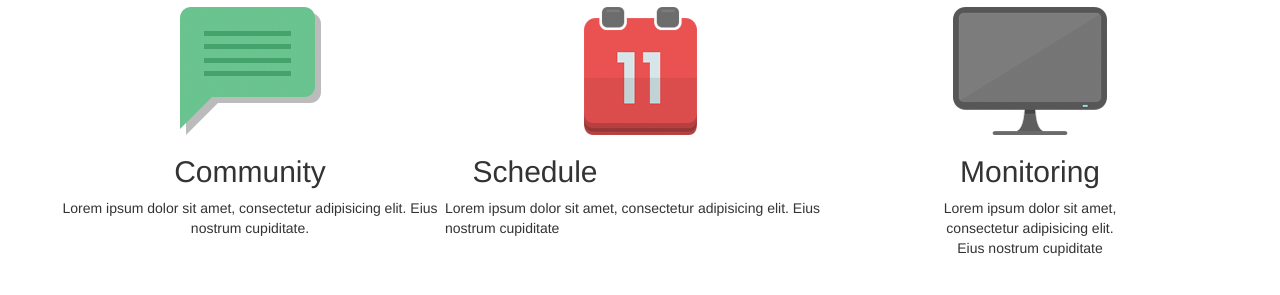
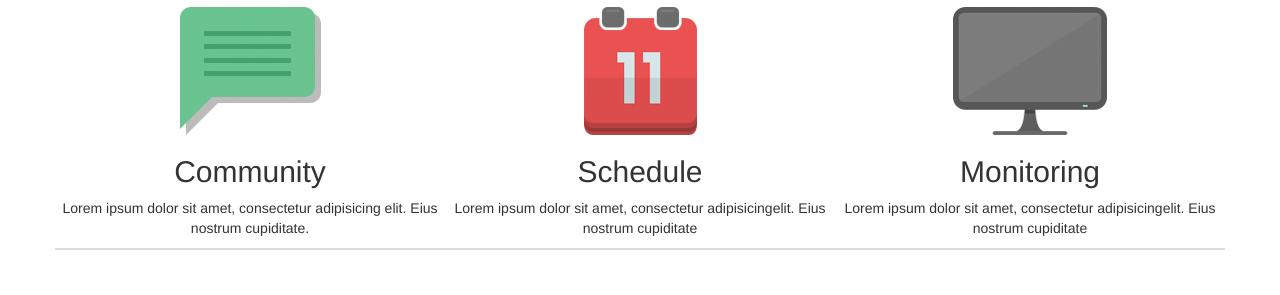
Before and after one commit to kumelkalen/responsive-pratt, a plain HTML site: page index.html in a window 1280 px wide. Shown: the part 653-948 px from the top of the page. Before the commit the page ends 921 px from the top, so only its background shows below. Drawn offline with Linux system fonts and the light colour scheme.

Commit message:
Dejamos las tres columnas iguales.

```diff
--- a/css/main.css
+++ b/css/main.css
@@ -21,6 +21,6 @@ h1{
 	justify-content: center;
 }
 
-.rojo{
-	border:2px solid red;
+.border-total{
+	border-bottom: 2px solid Gainsboro;
 }
--- a/index.html
+++ b/index.html
@@ -29,12 +29,12 @@
 				<h2>Designed To Excel<p>
 			</div>
 		</div>
-			<!-- Primer contenedor de 12 columnas-->
+
 		<div class="row">
-				<div class="col-md-12">
-					<!-- Lo dividimos en 3 div -->
+			<div class="col-md-12 border-total"><!-- Primer contenedor de 12 columnas-->
 				<div class="row">
-						<div class="col-md-4"><!-- Primer cuadro -->
+
+					<div class="col-md-4"><!-- Primera columna -->
 						<div class="row text-center">
 							<div class="row text-center">
 								<div class="col-md-6 col-md-offset-3 ">
@@ -57,9 +57,8 @@
 						</div><!-- Cierre row primera columna -->
 					</div><!-- Cierre primer columna -->
 
-						<div class="col-md-4"><!-- Segundo Cuadro -->
-							<div class="row">
-
+					<div class="col-md-4"><!-- Segunda columna -->
+						<div class="row text-center">
 							<div class="row text-center">
 								<div class="col-md-6 col-md-offset-3">
 									<img src="assets/img/intro02.png" alt="">
@@ -67,35 +66,56 @@
 							</div><!-- Cierre contenedor imagen -->
 
 							<div class="row text-center">
-									<div class="col-md-6">
+								<div class="col-md-6 col-md-offset-3">
 									<h2>Schedule</h2>
 								</div>
 							</div><!-- Cierre contenedor h2 -->
 
-								<div class="row">
+							<div class="row text-center">
 								<div class="col-md-12">
-										<p>Lorem ipsum dolor sit amet, consectetur adipisicing elit. Eius nostrum cupiditate</p>
+									<p>Lorem ipsum dolor sit amet, consectetur adipisicingelit. Eius nostrum cupiditate</p>
 								</div>
 							</div><!-- Cierre contenedor p -->
 
-							</div><!-- Cierre row primera columna -->
-						</div><!-- Cierre primer columna -->
-						<div class="col-md-4">
-							<!-- Dentro del div volvemos a dividirlo para posicionarlo -->
-							<div class="row">
+						</div><!-- Cierre row segunda columna -->
+					</div><!-- Cierre segunda columna -->
+
+					<div class="col-md-4"><!-- Tercera columna -->
+						<div class="row text-center">
+
+							<div class="row text-center">
 								<div class="col-md-6 col-md-offset-3">
+									<img src="assets/img/intro03.png" alt="">
+								</div>
+							</div><!-- Cierre contenedor imagen -->
+
 							<div class="row text-center">
-										<img src="assets/img/intro03.png" alt="">
+								<div class="col-md-6 col-md-offset-3">
 									<h2>Monitoring</h2>
-										<p>Lorem ipsum dolor sit amet, consectetur adipisicing elit. Eius nostrum cupiditate</p>
-									</div><!-- Cierre contenedor imagen -->
-								</div><!-- Cierre columna de 6-->
+								</div>
+							</div><!-- Cierre contenedor h2 -->
+
+							<div class="row text-center">
+								<div class="col-md-12">
+									<p>Lorem ipsum dolor sit amet, consectetur adipisicingelit. Eius nostrum cupiditate</p>
+								</div>
+							</div><!-- Cierre contenedor p -->
+
 						</div><!-- Cierre row tercera columna -->
 					</div><!-- Cierre tercera columna -->
+
 				</div><!-- Cierre div row para las 3 secciones -->
 			</div><!-- Cierre col 12 contenedor -->
 		</div><!-- Cierre row principal -->
+	</section><!-- Cierre de sección -->
 
+		<!-- Third -->
+		<section class="container">
+			<div class="row">
+				<div class="col-md-12 text-center title">
+
+				</div>
+			</div><!-- Cierre row principal -->
 		</section>
 		<script src="js/jquery.js"></script>
 		<script src="js/bootstrap.min.js"></script>
```
Lines whose indentation alone changed are shown as unchanged.
